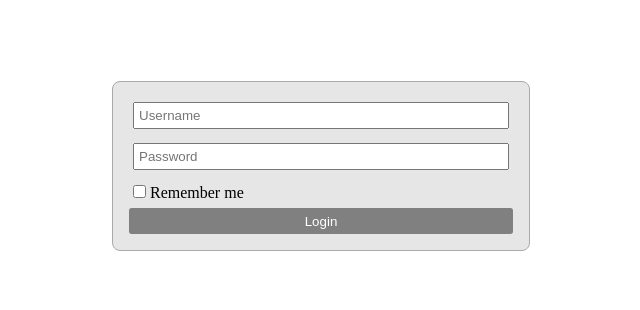
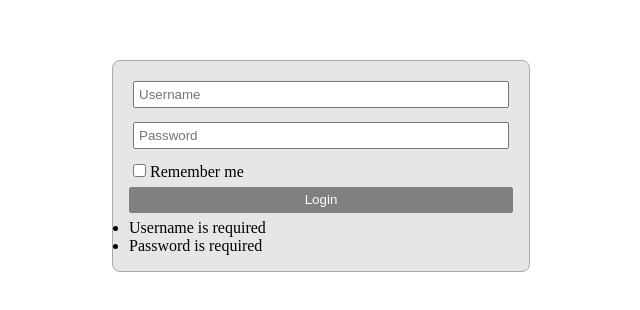
Before and after one commit to Sciaroux/LeLibrary2, an Angular app: page /login in a window 1280 px wide. Shown: the part 234-544 px from the top of the page, without its empty margins (319-959 px from the left). Built offline with nearby package versions, Linux system fonts and the light colour scheme.

Commit message:
Finishing Touches

```diff
--- a/src/app/Pages/login-page/login-page.html
+++ b/src/app/Pages/login-page/login-page.html
@@ -1,14 +1,14 @@
 <form [formRoot]="loginForm">
     <input [formField]="loginForm.username" type="text" placeholder="Username">
     @if (loginForm.username().dirty() && loginForm.username().invalid()){
-        @for (item of loginForm.username().errors(); track $index) {
-        <span>{{item.message}}</span>
+    @for (item of loginForm.username().errors(); track $index) {
+    <span class="hint">{{item.message}}</span>
     }
     }
     <input [formField]="loginForm.password" type="password" placeholder="Password">
     @if (loginForm.password().dirty() && loginForm.password().invalid()){
-        @for (item of loginForm.password().errors(); track $index) {
-        <span>{{item.message}}</span>
+    @for (item of loginForm.password().errors(); track $index) {
+    <span class="hint">{{item.message}}</span>
     }
     }
     <div>
@@ -21,4 +21,9 @@
         {{message}}
     </div>
     }
+    <ul>
+        @for (item of loginForm().errorSummary(); track $index) {
+        <li>{{item.message}}</li>
+        }
+    </ul>
 </form>
--- a/src/app/Pages/login-page/login-page.scss
+++ b/src/app/Pages/login-page/login-page.scss
@@ -5,7 +5,8 @@
     min-height: 100vh;
 }
 
-form, .form {
+form,
+.form {
     display: flex;
     flex-direction: column;
     width: 30%;
@@ -15,11 +16,13 @@ form, .form {
     border: 1px, solid, darkgray;
     // Border not working??
     gap: 0.4em;
-    input{
+
+    input {
         padding: 0.3em;
         margin: 0.3em;
     }
-    button{
+
+    button {
         background-color: darkblue;
         color: white;
         padding: 0.4em;
@@ -28,16 +31,20 @@ form, .form {
         border-radius: 0.2em;
         cursor: pointer;
     }
-    button[disabled]{
+
+    button[disabled] {
         background-color: gray;
     }
-    .error{
+
+    .error {
         background-color: rgb(238 174 174);
         border: 1px solid darkred;
         border-radius: 0.2em;
         padding: 0.5em;
         text-align: center;
         color: darkred;
-
+    }
+    .hint{
+        color: red;
     }
 }
--- a/src/app/Pages/login-page/login-page.ts
+++ b/src/app/Pages/login-page/login-page.ts
@@ -2,7 +2,7 @@ import { Component, computed, inject, model, signal, WritableSignal } from '@ang
 import { UsersService } from '../Services/users-service';
 import { Router } from '@angular/router';
 import { FormsModule } from '@angular/forms';
-import { form, FormField, FormRoot, minLength, required } from '@angular/forms/signals';
+import { form, FormField, FormRoot, minLength, pattern, required } from '@angular/forms/signals';
 
 @Component({
   imports: [FormsModule, FormField, FormRoot],
@@ -13,8 +13,7 @@ import { form, FormField, FormRoot, minLength, required } from '@angular/forms/s
 export class LoginPage {
   usersService = inject(UsersService);
   router = inject(Router);
-  Check(event: any) {
-    event.PreventDefault();
+  Check() {
     this.message = '';
     const result = this.usersService.login(this.loginData().username, this.loginData().password);
     if (result) {
@@ -31,9 +30,11 @@ export class LoginPage {
     password: ''
   });
   loginForm = form(this.loginData,(data)=>{
+    minLength(data.username,3,{message:'Username must be at least 3 letters'});
     required(data.username,{message:'Username is required'});
-    minLength(data.username,3,{message:'Username must be at least 3 letters'})
+    minLength(data.password,5,{message:'Password must be at least 5 letters long'});
     required(data.password,{message:'Password is required'});
+    // pattern(data.password,/[a-zA-Z0-9]+$/,{message:'Password requires complexity'});
   });
 }
 export interface LoginModel {
```
